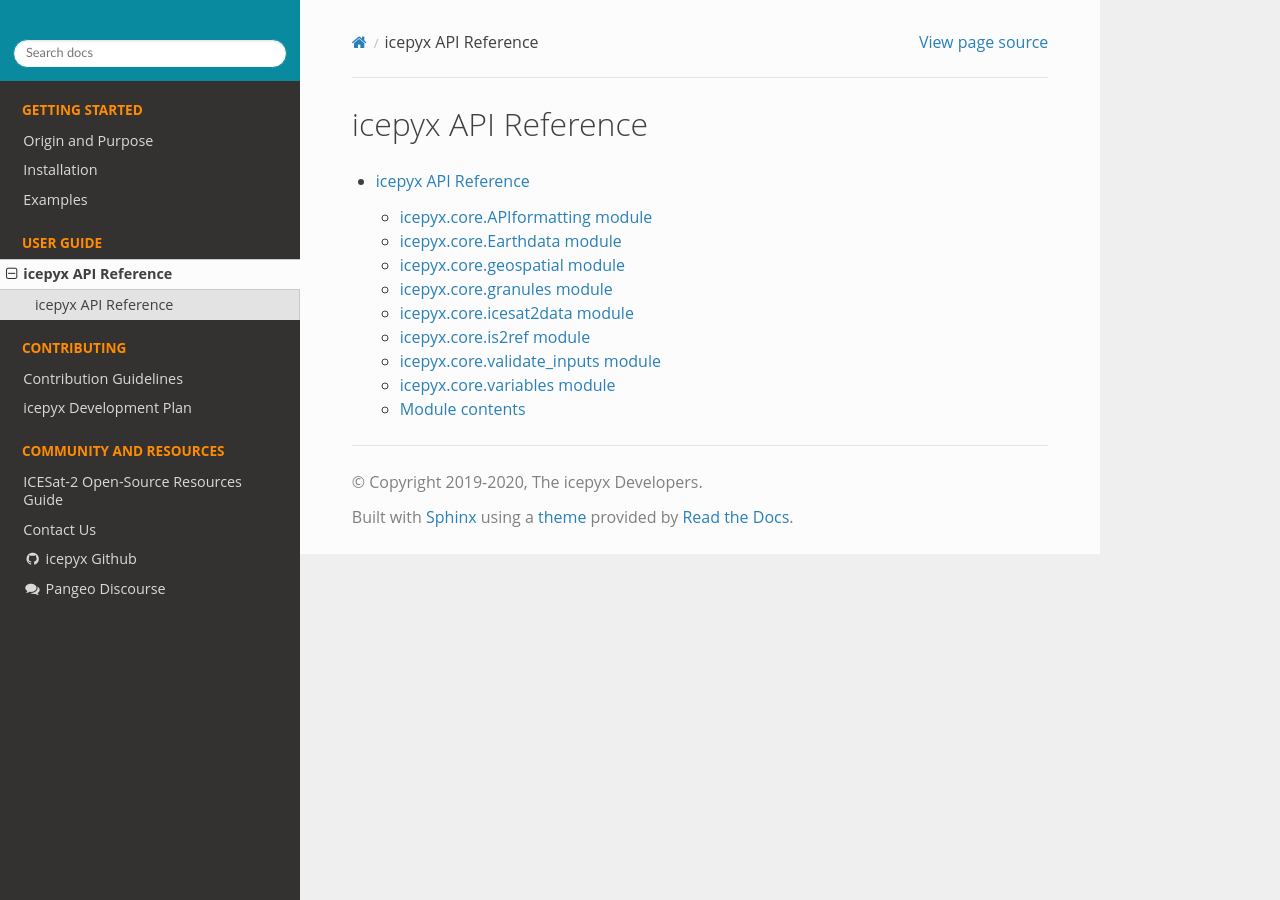
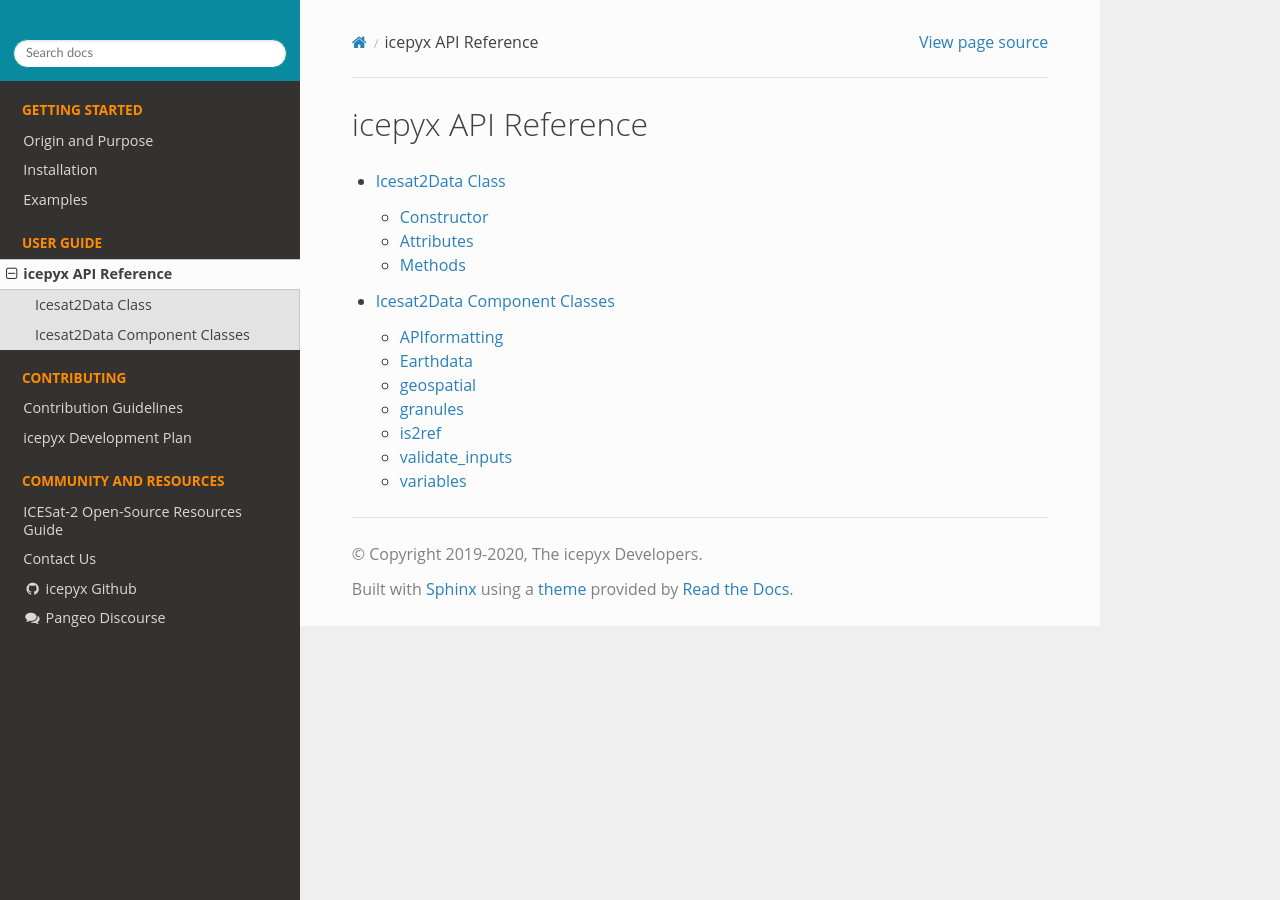
Before and after one commit to icesat2py/icepyx, a Sphinx documentation site: the page built from doc/source/user_guide/documentation/icepyx.rst, in a window 1280 px wide. Built offline with Sphinx 7.4.7 and the Read the Docs theme 2.0.0, drawn with Linux system fonts in a browser that asks for light colours; pages that are not in the unit, such as notebooks, are missing from menus.

Commit message:
manual modifications to sphinx-apidoc generated rst files

```diff
--- a/doc/source/icepyx.core.rst
+++ /dev/null
@@ -1,77 +0,0 @@
-icepyx API Reference
-====================
-
-
-
-icepyx.core.APIformatting module
---------------------------------
-
-.. automodule:: icepyx.core.APIformatting
-   :members:
-   :undoc-members:
-   :show-inheritance:
-
-icepyx.core.Earthdata module
-----------------------------
-
-.. automodule:: icepyx.core.Earthdata
-   :members:
-   :undoc-members:
-   :show-inheritance:
-
-icepyx.core.geospatial module
------------------------------
-
-.. automodule:: icepyx.core.geospatial
-   :members:
-   :undoc-members:
-   :show-inheritance:
-
-icepyx.core.granules module
----------------------------
-
-.. automodule:: icepyx.core.granules
-   :members:
-   :undoc-members:
-   :show-inheritance:
-
-icepyx.core.icesat2data module
-------------------------------
-
-.. automodule:: icepyx.core.icesat2data
-   :members:
-   :undoc-members:
-   :show-inheritance:
-
-icepyx.core.is2ref module
--------------------------
-
-.. automodule:: icepyx.core.is2ref
-   :members:
-   :undoc-members:
-   :show-inheritance:
-
-icepyx.core.validate\_inputs module
------------------------------------
-
-.. automodule:: icepyx.core.validate_inputs
-   :members:
-   :undoc-members:
-   :show-inheritance:
-
-icepyx.core.variables module
-----------------------------
-
-.. automodule:: icepyx.core.variables
-   :members:
-   :undoc-members:
-   :show-inheritance:
-
-
-Module contents
----------------
-
-.. automodule:: icepyx.core
-   :members:
-   :undoc-members:
-   :show-inheritance:
--- a/doc/source/index.rst
+++ b/doc/source/index.rst
@@ -23,7 +23,7 @@ icepyx is both a software library and a community composed of ICESat-2 data user
    :caption: User Guide
 
    .. user_guide/Gallery
-   icepyx
+   user_guide/documentation/icepyx
 
 .. toctree::
    :maxdepth: 2
--- a/doc/source/modules.rst
+++ /dev/null
@@ -1,7 +0,0 @@
-icepyx
-======
-
-.. toctree::
-   :maxdepth: 4
-
-   icepyx
--- a/doc/source/icepyx.rst
+++ b/doc/source/user_guide/documentation/icepyx.rst
@@ -5,4 +5,5 @@ icepyx API Reference
 
 .. toctree::
 
-   icepyx.core
+   icesat2data
+   components
```
Also changed, not shown: doc/source/user_guide/documentation/components.rst (added, +60 -0 lines).
